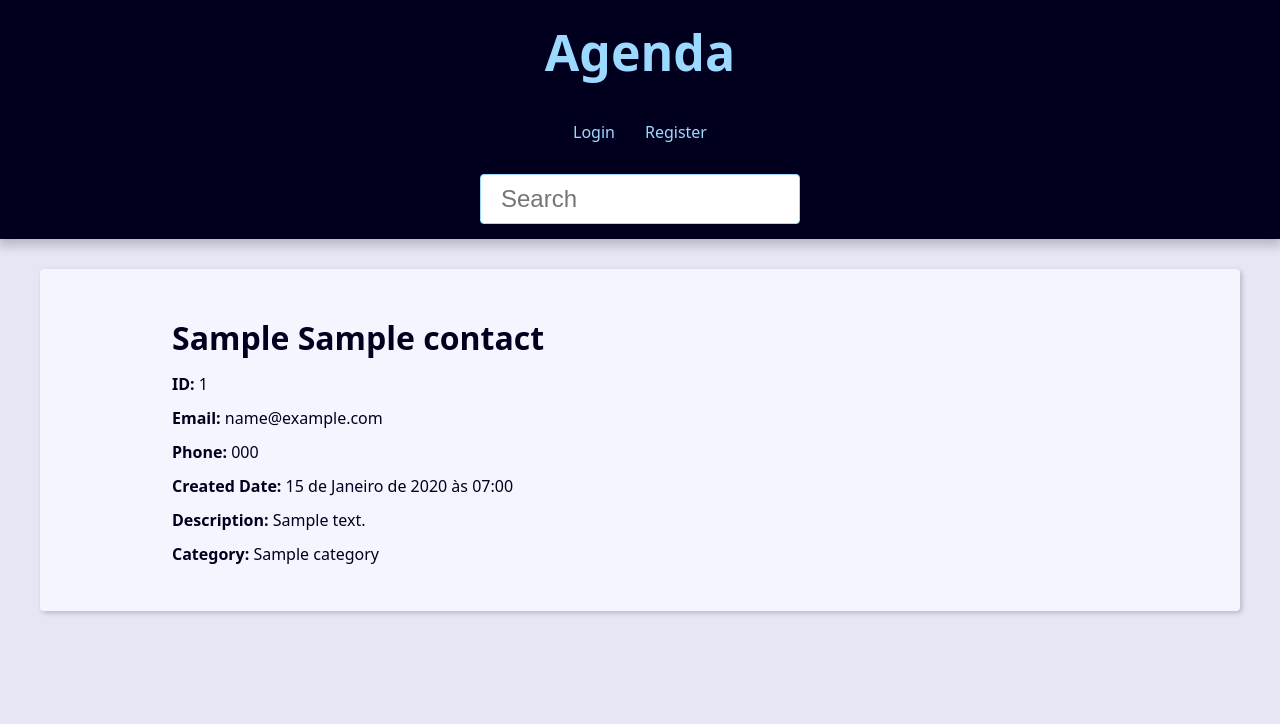
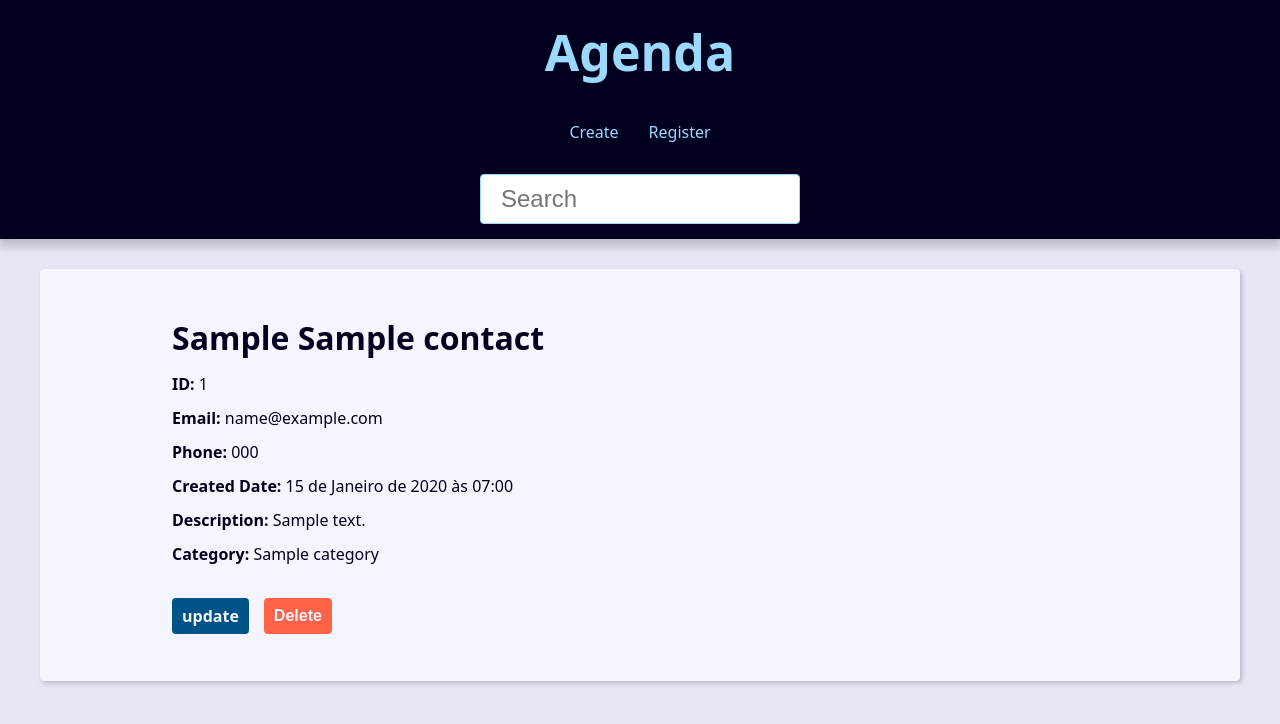
Before and after one commit to juliodonofreo/agenda, a Django app: page /contact/1/detail/ in a window 1280 px wide. Shown: the top 724 px of the page. Run offline with Django 4.2, Linux system fonts and the light colour scheme; tables that the repository leaves empty hold one stand-in row (values such as "Sample post").

Commit message:
Atualizações no estilo

```diff
--- a/base_static/global/css/style.css
+++ b/base_static/global/css/style.css
@@ -312,3 +312,23 @@
     filter: brightness(80%);
     box-shadow: 0 0 5px var(--link-dark-color);
   }
+
+  .contact-links {
+    margin-block: calc(var(--small-font-size) * 2);
+    display: flex;
+    align-items: center;
+    gap: 0 var(--spacing);
+  }
+
+  .btn-link {
+    font-size: var(--small-font-size);
+    text-decoration: none;
+    font-weight: bold;
+    padding: 1rem;
+    display: block;
+    line-height: var(--small-font-size);
+  }
+
+  .btn-delete {
+    background: tomato;
+  }
--- a/base_templates/global/partials/_header.html
+++ b/base_templates/global/partials/_header.html
@@ -8,7 +8,7 @@
     <nav class="menu">
         <ul class="menu-list">
             <li class="menu-item">
-                <a href="" class="menu-link">Login</a>
+                <a href="{% url 'create_contact' %}" class="menu-link">Create</a>
             </li>
 
 
--- a/contact/forms.py
+++ b/contact/forms.py
@@ -36,3 +36,8 @@ class ContactForm(forms.ModelForm):
                 "first_name",
                 ValidationError("Primeiro nome não pode ser igual ao segundo", code="invalid")
             )
+
+            self.add_error(
+                "last_nome",
+                ValidationError("Primeiro nome não pode ser igual ao segundo", code="invalid")
+            )
--- a/contact/templates/contact/contact.html
+++ b/contact/templates/contact/contact.html
@@ -14,6 +14,14 @@
         <p><strong>Category: </strong> {{ contact.category.name }}</p>
 
 
+        <div class="contact-links">
+            <a class="btn btn-link" href="{% url 'update_contact' contact.id%}">update</a>
 
+            <form action="" method="post">
+                {% csrf_token %}
+
+                <button type="submit" class="btn btn-link btn-delete">Delete</button>
+            </form>
+        </div>
     </div>
 {% endblock content %}
--- a/contact/templates/contact/create.html
+++ b/contact/templates/contact/create.html
@@ -6,7 +6,7 @@
     <h2>Contact</h2>
 
     <form
-      action="{% url 'create_contact' %}"
+      action="{{form_action}}"
       method="POST"
       enctype="multipart/form-data"
       id="contact"
--- a/contact/urls.py
+++ b/contact/urls.py
@@ -25,5 +25,7 @@ urlpatterns = [
     # contact (CRUD)
     path("contact/<int:id>/detail/", views.contact, name="single_contact"),
     path("contact/create/", views.create, name="create_contact"),
+    path("contact/<int:id>/update/", views.update, name="update_contact"),
+
 
 ]
```
Also changed, not shown: contact/views/contact_forms.py (+37 -2 lines).
